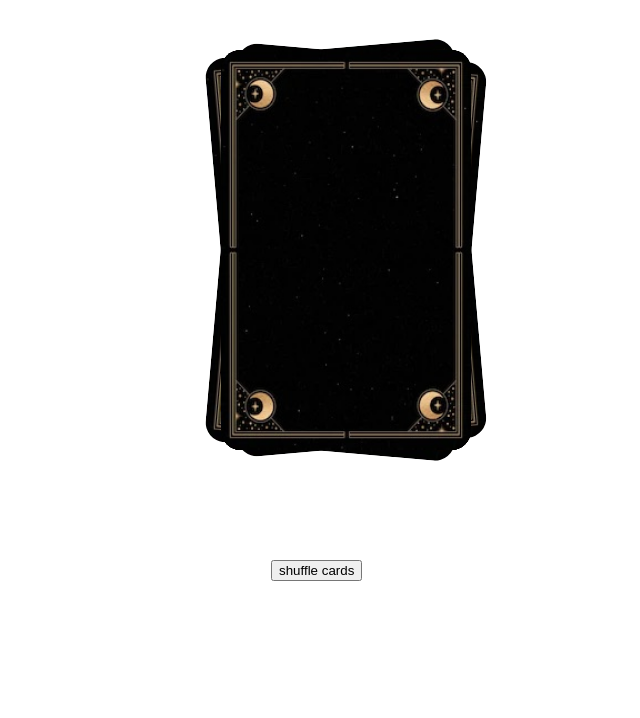
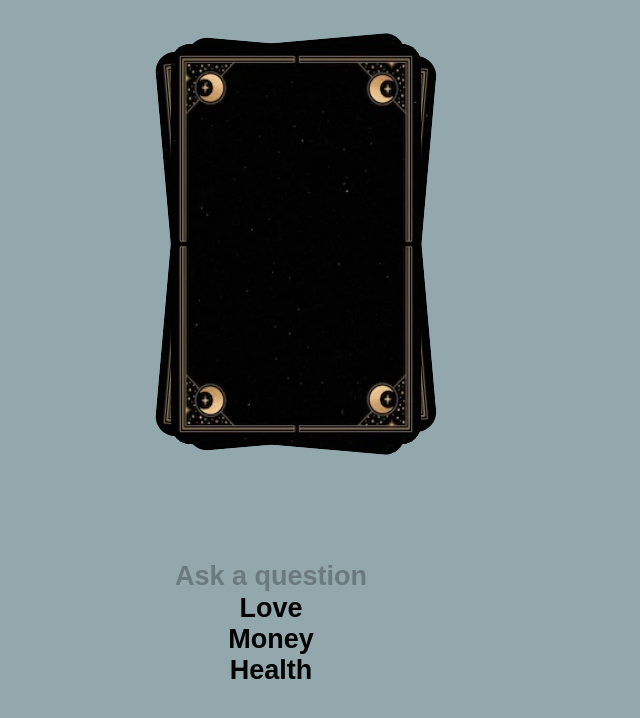
Before and after one commit to camelPhonso/feature, a plain HTML site: page index.html in a window 1280 px wide. Shown: the whole page, without its empty margins (369-1009 px from the left). Drawn offline with Linux system fonts and the light colour scheme.

Commit message:
added form + edited read() to display card details

```diff
--- a/index.html
+++ b/index.html
@@ -7,6 +7,7 @@
         <script src="main.js" defer></script>
     </header>
     <body>
+        <section id="fun">
             <div id="table">
                 <div class="card left stacked">
                     <img src="https://github.com/camelPhonso/feature/blob/main/tarot/deck.jpeg?raw=true">
@@ -33,8 +34,12 @@
                     <img src="https://github.com/camelPhonso/feature/blob/main/tarot/deck.jpeg?raw=true">
                 </div>
             </div>
-        <form>
-            <button id="pick" type="button">shuffle cards</button>
+                <form id="ask">
+                    <button id="pick" type="button" disabled>Ask a question</button>
+                    <input type="radio" name="question" id="love" class="question"><label class="label" for="love">Love</label></input>
+                    <input type="radio" name="question" id="money" class="question"><label class="label" for="money">Money</label></input>
+                    <input type="radio" name="question" id="health" class="question"><label class="label" for="health">Health</label></input>
                 </form>
+        </section>
     </body>
 </html>
--- a/main.js
+++ b/main.js
@@ -36,6 +36,12 @@ const cards = [
 
 //global variables
 let deck = document.querySelectorAll('.card');
+let form = document.getElementsByTagName('form');
+let button = document.getElementById('pick');
+let question;
+let choices = document.getElementsByClassName('question');
+let labels = document.getElementsByClassName('label');
+let table = document.getElementById('table');
 
 //function to suffle the cards array and assign to each card div
 function shuffle(){
@@ -48,24 +54,46 @@ function shuffle(){
         deck[i].classList.remove('right');
         deck[i].classList.remove('left');
     };
-    console.log(deck[2]);
 };
 
 //flip a card and display the reading when clicked
 function read(){
+    let selected;
     for (let i = 0; i < cards.length; i++){
-        if (deck[i].getAttribute('name') === cards[i].name){
-            this.innerHTML = '<img src="' + deck[i].image + '">';
+        if (this.getAttribute('name') === cards[i].name){
+            selected = cards[i];
+            this.innerHTML = '<img src="' + cards[i].image + '">';
+            this.classList.remove('lined');
+        }else{
+            deck[i].style.display = 'none';
         };
     };
-    console.log(this.getAttribute('name'));
+    let name = document.createElement('p');
+    let nContent = document.createTextNode(selected.name);
+    table.appendChild(name);
+    name.appendChild(nContent);
+};
+
+//collect the users' question before a shuffle
+function ask(){
+    question = this.getAttribute('id'); //save the question asked for use in 'read'
+    button.disabled = false;
+    button.innerText = 'Pick a card';
+
+    for (let i = 0; i < labels.length; i++){
+        labels[i].innerText = '';
+    };
 };
 
 //call shuffle()
-let button = document.getElementById('pick');
 button.addEventListener('click', shuffle);
 
 //call read()
 for (let i of deck){
     i.addEventListener('click', read);
-}
+};
+
+//call ask()
+for (let i of choices){
+    i.addEventListener('click', ask);
+};
--- a/styles.css
+++ b/styles.css
@@ -1,7 +1,23 @@
 :root{
-
+    --base:#93a8ac;
+    --highlights:#d7ceb2;
+    --darks:#4c5760;
 }
 
+html{
+    background-color: var(--base);
+    font-family:sans-serif;
+    font-size:large;
+}
+
+#fun{
+    padding:2rem;
+    display:flex;
+    flex-flow:column nowrap;
+    align-items:center;
+}
+
+/*styling the cards displayed*/
 #table{
     width:70vw;
     display:flex;
@@ -11,6 +27,7 @@
     margin:auto;
 }
 
+/*all cards are positioned in a line up*/
 .card{
     height:400px;
     width:200px;
@@ -18,14 +35,14 @@
     margin:-50px;
 }
 
+/*.lined is attributed once the cards are shuffled, to create a responsive feel when the user makes their pick*/
 .lined:hover{
     transform:translate(-15px, 20px);
 }
 
+/*before being shuffled the cards are presented in a stacked deck*/
 .stacked{
     position:absolute;
-    left:50%;
-    top: 100px;
 }
 
 .left{
@@ -43,8 +60,34 @@
     border-radius:20px;
 }
 
+/*styling the form that allows users to ask their question*/
 form{
     position:absolute;
     top:70%;
-    left:50%;
+    left:center;
+    display:flex;
+    flex-flow: column nowrap;
 }
+
+#ask{
+    display:flex;
+    flex-flow:column nowrap;
+    align-items:center;
+    font-weight:bold;
+    font-size:1.5rem;
+}
+
+.question{
+    display:none;
+}
+
+label:hover{
+    color:var(--highlights);
+}
+
+button{
+    background:transparent;
+    border:none;
+    font-weight:bold;
+    font-size:1.5rem;
+}
```
Lines whose indentation alone changed are shown as unchanged.
